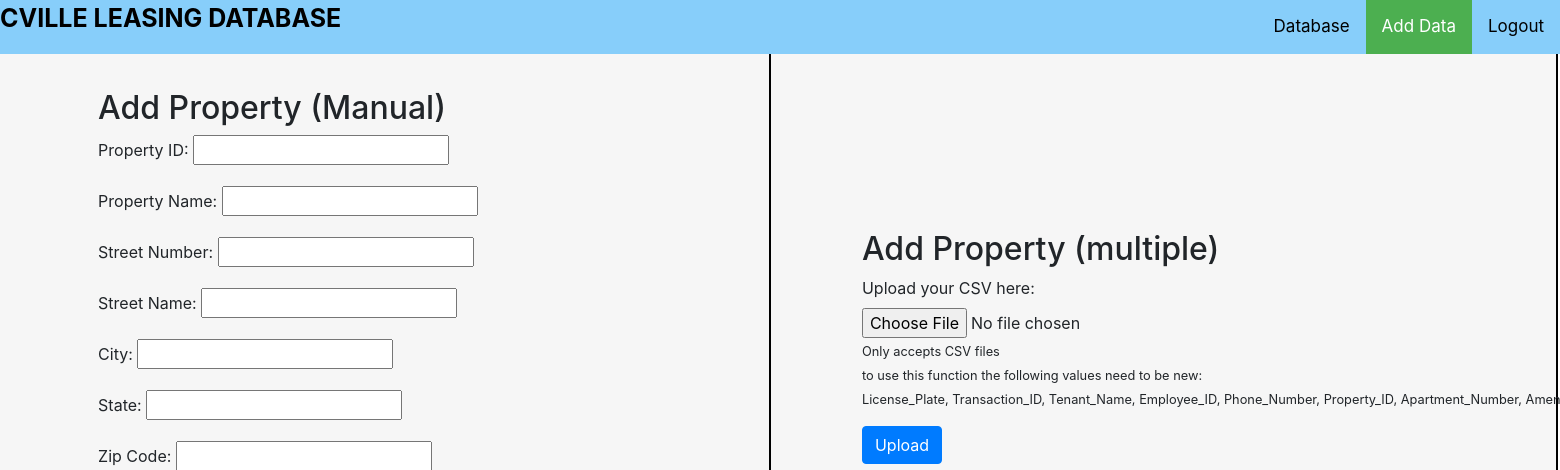
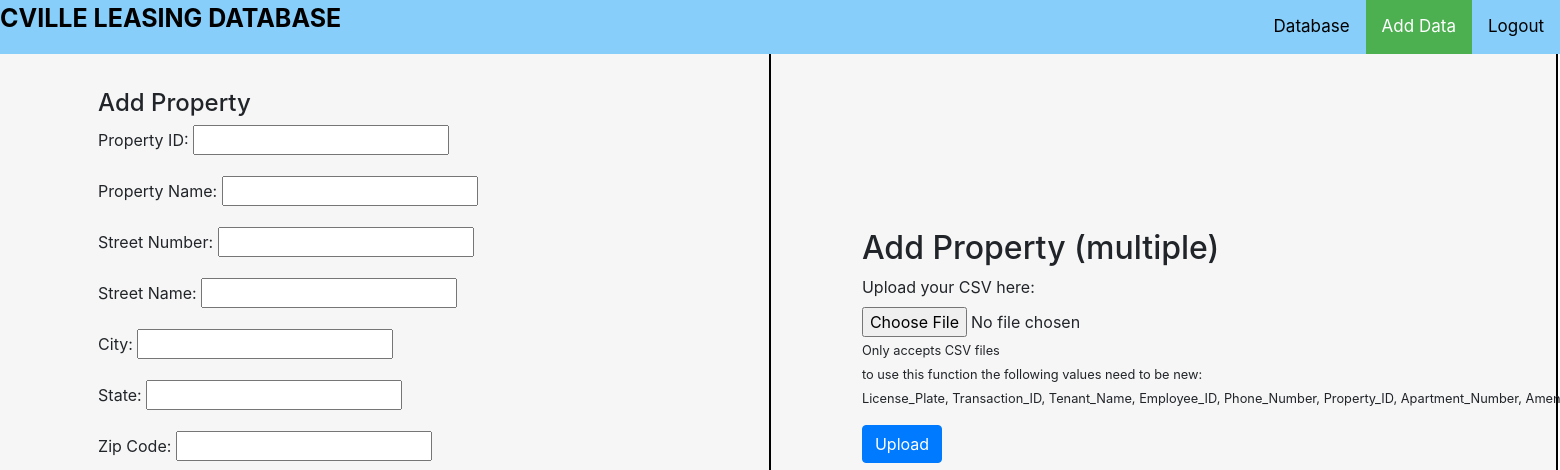
Before and after one commit to jliao13/CS-4750-DB-Project, a Django app: page /upload/ in a window 1560 px wide; the page is wider, and only the part inside the window is pictured. Shown: the top 470 px of that part. Run offline with Django 3.2, Linux system fonts and the light colour scheme; some libraries are stand-ins or nearby versions.

Commit message:
more changes

```diff
--- a/frontend/templates/add.html
+++ b/frontend/templates/add.html
@@ -27,7 +27,7 @@
         <div class="row" style="width:121%; height:200vh;">
             <div class="col-xs-10 col-sm-5" style="border-right: 2px solid black; background-color: rgba(211, 211, 211, 0.2);">
                 <div class="centered_2">
-                    <h2 class="form_title">Add Property (Manual)</h2>
+                    <h4>Add Property </h4>
                      <form class="formClass" action="{% url 'add' %}" method="POST">{% csrf_token %}
 
                         <div class="form-group">
```
Also changed, not shown: frontend/static/frontend/css/style.css (line endings or trailing spaces).
